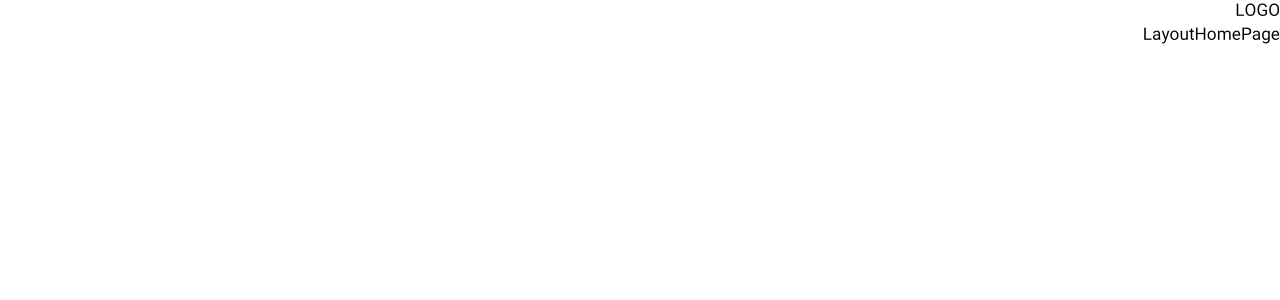
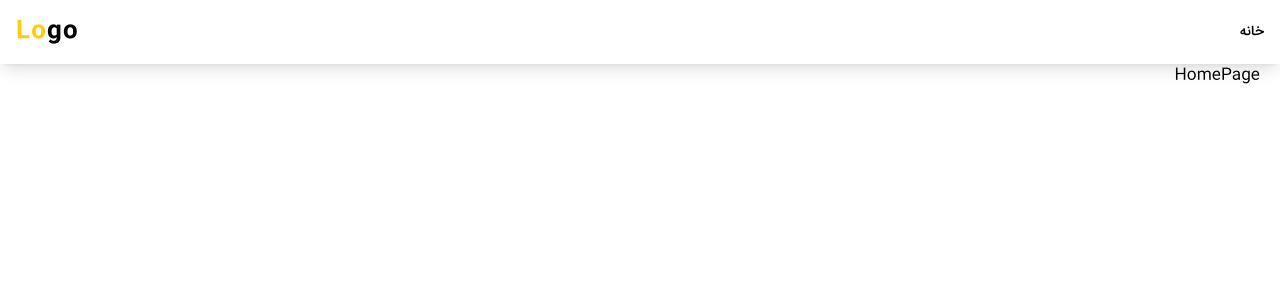
Before and after one commit to hanie7676alizade/faraz-series, a React (Vite) app: page / in a window 1280 px wide. Shown: the top 300 px of the page. Built offline with nearby package versions, Linux system fonts and the light colour scheme.

Commit message:
feat(layout): handle layout and loading page, also notFoundPage has been added

```diff
--- a/src/components/common/SearialCard.tsx
+++ b/src/components/common/SearialCard.tsx
@@ -7,35 +7,41 @@ interface SerialCardProps {
 }
 
 const SerialCard: React.FC<SerialCardProps> = ({ serial }) => {
+  console.log({ serial });
   return (
-    <div className="relative w-[220px] h-[315px] rounded-xl overflow-hidden shadow-lg group">
+    <div
+      dir="ltr"
+      className="relative w-[130px] h-[230px] rounded-xl overflow-hidden shadow-lg group"
+    >
       <img
         className="w-full h-full object-cover"
         src={serial.image}
         alt={serial.name}
       />
-      <div className="absolute inset-0 bg-black bg-opacity-20 text-white flex items-end p-4 group-hover:opacity-0">
-        <Typography text={serial.name} variant={TextVariantEnum.TITLE_2} />
+      <div className="absolute inset-0 bg-black bg-opacity-30 text-white flex items-end p-4 group-hover:opacity-0 text-nowrap">
+        <Typography
+          text={serial.name}
+          variant={TextVariantEnum.SUBTITLE_2}
+          ellipsis
+        />
       </div>
-      <div className="absolute inset-0 bg-black bg-opacity-70 text-white p-4 opacity-0 group-hover:opacity-100 transition-opacity duration-500 ease-in-out flex flex-col justify-end">
-        <Typography text={serial.name} variant={TextVariantEnum.TITLE_2} />
-        <div className="flex gap-1">
+      <div className="absolute inset-0 bg-black bg-opacity-70 text-white px-2 opacity-0 group-hover:opacity-100 transition-opacity duration-500 ease-in-out flex flex-col justify-end items-center">
+        <Typography text={serial.name} variant={TextVariantEnum.BODY_1} />
+        <div className="flex flex-col items-center gap-1">
           <Typography text="ژانرها:" variant={TextVariantEnum.BODY_4} />
-          <Typography
-            text={serial.genres.join(", ")}
-            variant={TextVariantEnum.BODY_4}
-          />
+          {serial.genres.map((item, index) => (
+            <Typography
+              text={(index === serial.genres.length - 1 ? "" : ",") + item}
+              variant={TextVariantEnum.CAPTION_3}
+            />
+          ))}
         </div>
-        <div className="flex gap-1">
-          <Typography text="امتیاز IMDB:" variant={TextVariantEnum.BODY_4} />
+        <div className="flex items-center justify-center gap-1">
+          <Typography text="IMDB:" variant={TextVariantEnum.BODY_4} />
           <Typography
             text={String(serial.imdb)}
-            variant={TextVariantEnum.BODY_4}
+            variant={TextVariantEnum.CAPTION_1}
           />
-        </div>
-        <div className="flex gap-1">
-          <Typography text="تاریخ انتشار:" variant={TextVariantEnum.BODY_4} />
-          <Typography text={serial.ended} variant={TextVariantEnum.BODY_4} />
         </div>
       </div>
     </div>
--- a/src/components/layout/Header.tsx
+++ b/src/components/layout/Header.tsx
@@ -1,3 +1,37 @@
-export const Header = () => {
-  return <header>LOGO</header>;
+// src/components/Header.tsx
+
+import React from "react";
+import { Link } from "react-router-dom";
+import { TextVariantEnum, Typography } from "../ui/typography";
+
+export const Header: React.FC = () => {
+  return (
+    <header className="backdrop-blur-lg bg-white/30 shadow-lg py-4 sticky top-0 z-50">
+      <div className="container mx-auto flex justify-between items-center px-4">
+        <nav className="space-x-8">
+          <Link
+            to="/"
+            className="hover:text-gray-200 transition-colors duration-300"
+          >
+            <Typography text="خانه" variant={TextVariantEnum.BODY_4} />
+          </Link>
+          {/* <Link
+            to="/about"
+            className="hover:text-gray-200 transition-colors duration-300"
+          >
+            درباره ما
+          </Link>
+          <Link
+            to="/contact"
+            className="hover:text-gray-200 transition-colors duration-300"
+          >
+            تماس
+          </Link> */}
+        </nav>
+        <Link to="/" className="text-2xl font-bold tracking-wider">
+          <span className="text-yellow-400">Lo</span>go
+        </Link>
+      </div>
+    </header>
+  );
 };
--- a/src/components/layout/Layout.tsx
+++ b/src/components/layout/Layout.tsx
@@ -1,15 +1,17 @@
 import { Outlet } from "react-router-dom";
 
 import { Header } from "./Header";
+import { LoadingProvider } from "../../hooks/useLoading";
 
 export const Layout = () => {
   return (
     <>
       <Header />
-      <main>
-        Layout
-        <Outlet />
-      </main>
+      <LoadingProvider>
+        <main className="mx-5">
+          <Outlet />
+        </main>
+      </LoadingProvider>
     </>
   );
 };
--- /dev/null
+++ b/src/hooks/useLoading.tsx
@@ -0,0 +1,40 @@
+import { createContext, PropsWithChildren, useState, useContext } from "react";
+import { IconSizeEnum, Spinner, SpinnerColorEnum } from "../components";
+
+type LoadingContextType = {
+  setLoading: (isLoading: boolean, isPageLoading?: boolean) => void;
+  isLoading: boolean;
+};
+export const LoadingContext = createContext<LoadingContextType>({
+  setLoading: () => null,
+  isLoading: false,
+});
+export function LoadingProvider(props: PropsWithChildren) {
+  const [isLoading, setIsLoading] = useState(false);
+  const [pageLoading, setPageLoading] = useState(false);
+
+  const handleLoading = (_isLoading: boolean, _isPageLoading?: boolean) => {
+    setIsLoading(_isLoading);
+    setPageLoading(!!_isPageLoading);
+  };
+  return (
+    <LoadingContext.Provider value={{ setLoading: handleLoading, isLoading }}>
+      {isLoading && pageLoading ? (
+        <div className="mx-auto mt-40">
+          <Spinner size={IconSizeEnum.LG} color={SpinnerColorEnum.DARK} />
+        </div>
+      ) : (
+        props.children
+      )}
+    </LoadingContext.Provider>
+  );
+}
+
+export const useLoading = () => {
+  const { setLoading, isLoading } = useContext(LoadingContext);
+
+  if (!LoadingContext) {
+    throw new Error("Loading context is not provided");
+  }
+  return { setLoading, isLoading };
+};
--- a/src/pages/NotFoundPage.tsx
+++ b/src/pages/NotFoundPage.tsx
@@ -1,20 +1,23 @@
 import React from "react";
 import { Link } from "react-router-dom";
 
-import { Text, TextVariantEnum } from "../components";
+import { Typography, TextVariantEnum } from "../components";
 
 const NotFoundPage: React.FC = () => {
   return (
     <div className="flex flex-col items-center justify-center min-h-screen bg-gray-100 text-gray-900">
       {/* <h1 className="text-6xl font-bold mb-4">404</h1> */}
-      <Text text={"404"} variant={TextVariantEnum.HEADING_1} />
+      <Typography text={"404"} variant={TextVariantEnum.HEADING_1} />
 
       <p className="text-xl mb-8">متاسفانه صفحه مورد نظر یافت نشد</p>
       <Link
         to="/"
         className="px-4 py-2 bg-blue-500 text-white rounded hover:bg-blue-600"
       >
-        <Text text={"بازگشت به صفحه اصلی"} variant={TextVariantEnum.BODY_3} />
+        <Typography
+          text={"بازگشت به صفحه اصلی"}
+          variant={TextVariantEnum.BODY_3}
+        />
       </Link>
     </div>
   );
```
